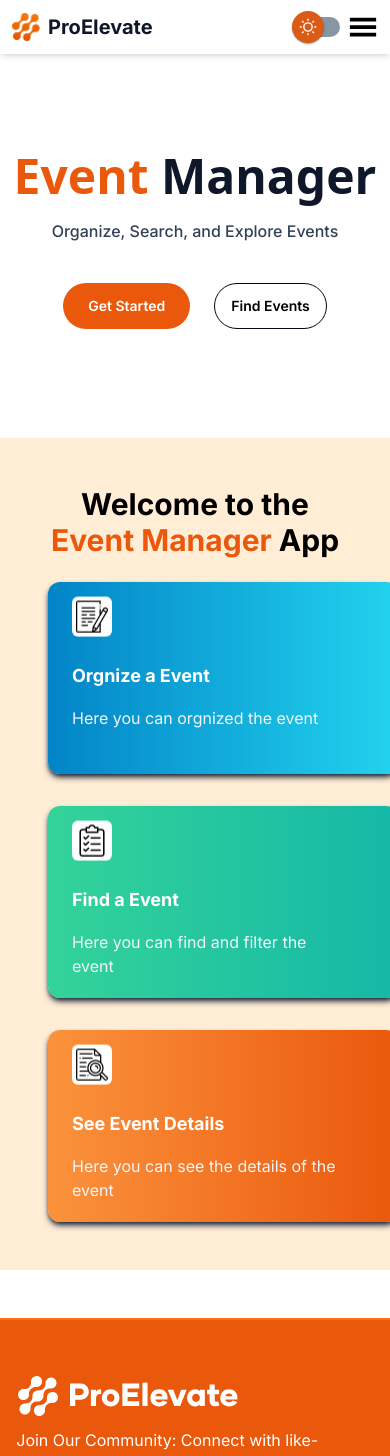
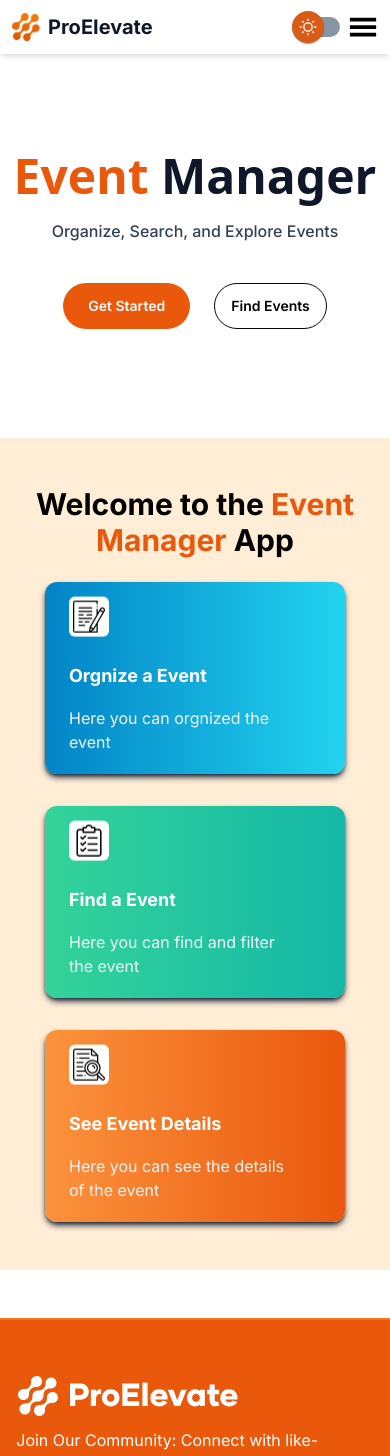
Before and after one commit to kamalnathdhekwar/NextTask, a Next.js app: page / in a window 390 px wide. Shown: the top 1456 px of the page. Built offline with nearby package versions, Linux system fonts and the light colour scheme.

Commit message:
layout fixed

```diff
--- a/src/app/eventdetail/[id]/page.js
+++ b/src/app/eventdetail/[id]/page.js
@@ -25,8 +25,8 @@ const EventDetailPage = () => {
         <span className='text-slate-900 dark:text-slate-200'> Details</span>
       </h1>
       <div className="w-full">
-        <h2 className="text-3xl font-bold mb-4 text-gray-900 dark:text-gray-100">{event.eventName}</h2>
-        <p className="text-lg text-gray-700 dark:text-gray-300 mb-6">{event.eventDescription}</p>
+        <h2 className="text-3xl font-bold mb-4 text-gray-900 dark:text-gray-100"> <span className='text-2xl'>Event Name :</span> {event.eventName}</h2>
+        <p className="text-lg text-gray-700 dark:text-gray-300 mb-6"><span className='text-md'>Description :</span> {event.eventDescription}</p>
         <p className="text-md text-gray-600 dark:text-gray-400 mb-8">
           <span className="font-semibold text-gray-800 dark:text-gray-200">Deadline:</span> {event.submissionDeadline}
         </p>
--- a/src/app/layout.js
+++ b/src/app/layout.js
@@ -17,6 +17,7 @@ export default function RootLayout({ children }) {
     <html lang="en">
       <head>
         <link rel="stylesheet" href="https://unpkg.com/aos@next/dist/aos.css" />
+        <link rel="icon" type="image" href="./logo.png" />
       </head>
       <body className={`${inter.className} dark:bg-slate-900`}>
         <EventProvider>
--- a/src/components/HomePage/HomeEventSection/Card.js
+++ b/src/components/HomePage/HomeEventSection/Card.js
@@ -10,7 +10,7 @@ const Card = ({heading, image,cardDetail,navPage,bgColor}) => {
         <div className=" hover:scale-110 duration-500 cursor-pointer">
         <Link href={`/${navPage}`}>
         <div data-aos="flip-down" data-aos-duration="1000"
-         className={`w-[350px] h-48 rounded-xl  flex flex-col gap-4 p-6 bg-info-500 relative ${bgColor} shadow-md shadow-slate-800 dark:shadow-slate-400 `}>
+         className={`lg:w-[350px]  w-[300px] lg:mx-0 mx-4 h-48 rounded-xl  flex flex-col gap-4 p-6 bg-info-500 relative ${bgColor} shadow-md shadow-slate-800 dark:shadow-slate-400 `}>
 
              {/* image */}
              <Image
--- a/src/components/HomePage/HomeEventSection/HomeEventSection.js
+++ b/src/components/HomePage/HomeEventSection/HomeEventSection.js
@@ -6,7 +6,7 @@ import eventDetails from '../../../../public/images/eventDetails.png'
 
 export default function Home() {
   return (
-    <div className="w-full p-12 bg-orange-100 dark:bg-red-900  mb-12">
+    <div className="w-full py-12 bg-orange-100 dark:bg-red-900  mb-12">
 
        <h1 className="text-3xl font-bold mb-6 text-center dark:text-slate-200">Welcome to the <span className='text-orange-600 dark:text-orange-400  '>Event Manager</span> App</h1>
 
--- a/src/components/HomePage/heroSection/HeroSection.js
+++ b/src/components/HomePage/heroSection/HeroSection.js
@@ -22,11 +22,11 @@ const HeroSection = () => {
 
             <div className="flex flex-row gap-6">
             <Link href="/">
-                <button type="button" class="py-3 px-6 inline-flex items-center gap-x-2 text-sm font-semibold rounded-full border border-transparent bg-orange-600 text-white hover:bg-gray-900 disabled:opacity-50 disabled:pointer-events-none dark:bg-orange-700 dark:text-neutral-800 hover:scale-110 hover:shadow-xl hover:shadow-slate-700 duration-500">Get Started</button>
+                <button type="button" class="py-3 px-6 inline-flex items-center gap-x-2 text-sm font-semibold rounded-full border border-transparent bg-orange-600 text-white hover:bg-gray-900 disabled:opacity-50 disabled:pointer-events-none dark:bg-orange-700 dark:text-neutral-800 hover:scale-110 hover:shadow-xl hover:shadow-slate-700 dark:hover:shadow-slate-200 duration-500 dark:hover:text-slate-100">Get Started</button>
                 </Link>
 
                 <Link href="/eventlist">
-                <button className=' py-3 px-4 inline-flex items-center gap-x-2 text-sm font-semibold rounded-full border  hover:text-white border-slate-950  hover:bg-slate-900 disabled:opacity-50 disabled:pointer-events-none dark:bg-white dark:text-neutral-800    hover:scale-110 hover:shadow-xl hover:shadow-slate-700 duration-500'>Find Events</button>
+                <button className=' py-3 px-4 inline-flex items-center gap-x-2 text-sm font-semibold rounded-full border  hover:text-white border-slate-950  hover:bg-slate-900 disabled:opacity-50 disabled:pointer-events-none dark:bg-white dark:text-neutral-800  dark:hover:shadow-slate-200  hover:scale-110 hover:shadow-xl hover:shadow-slate-700 duration-500'>Find Events</button>
                 </Link>
             </div>
         </div>
```
Also changed, not shown: src/app/logo.png (added).
